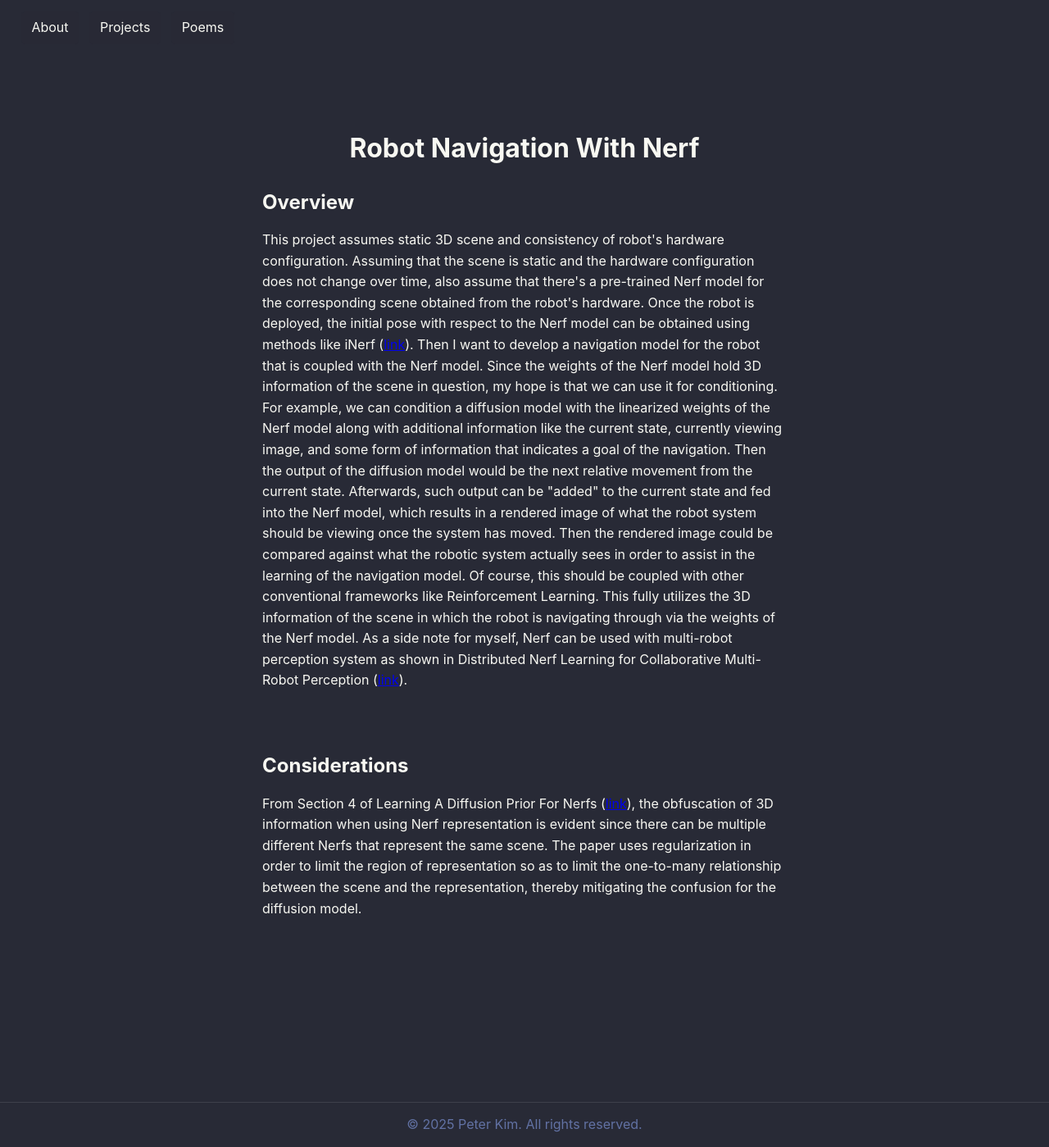
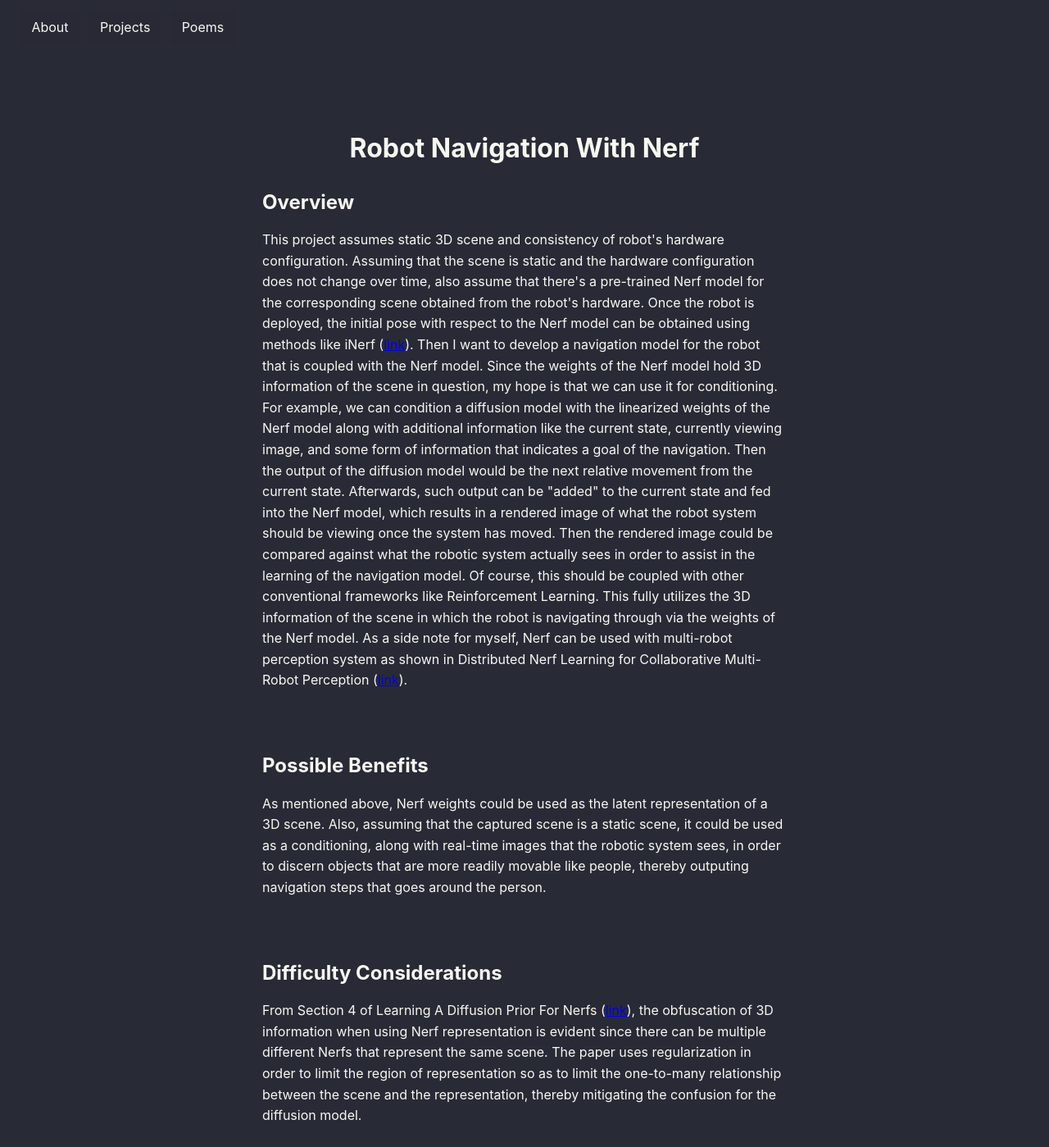
Before and after one commit to KyunHwan/KyunHwan.github.io, a Jekyll site: the page built from _projects/nerf_weight_diffusion.md, in a window 1280 px wide. Shown: the whole page at 82% size. Built offline with Jekyll 4.4.1, drawn with Linux system fonts in a browser that asks for light colours.

Commit message:
added section about possibility of segmenting out readily movable objects like people using nerf weight in a scenario where nerf is trained on images of static 3D scene

```diff
--- a/_projects/nerf_weight_diffusion.md
+++ b/_projects/nerf_weight_diffusion.md
@@ -13,7 +13,13 @@
     <br>
     <br>
 
-    <h2>Considerations</h2>
+    <h2>Possible Benefits</h2>
+    <p>As mentioned above, Nerf weights could be used as the latent representation of a 3D scene. Also, assuming that the captured scene is a static scene, it could be used as a conditioning, along with real-time images that the robotic system sees, in order to discern objects that are more readily movable like people, thereby outputing navigation steps that goes around the person.</p>
+
+    <br>
+    <br>
+
+    <h2>Difficulty Considerations</h2>
     <p>From Section 4 of Learning A Diffusion Prior For Nerfs (<a href="https://arxiv.org/pdf/2304.14473">link</a>), the obfuscation of 3D information when using Nerf representation is evident since there can be multiple different Nerfs that represent the same scene. The paper uses regularization in order to limit the region of representation so as to limit the one-to-many relationship between the scene and the representation, thereby mitigating the confusion for the diffusion model.</p>
   </div>
 </div>
```
